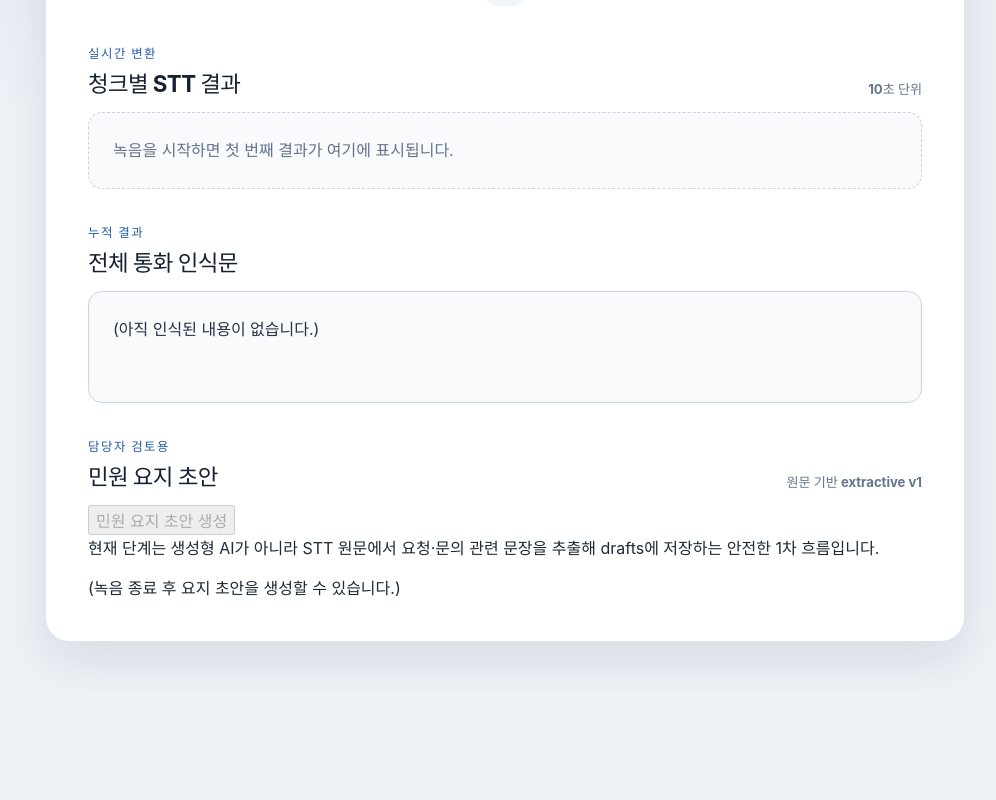
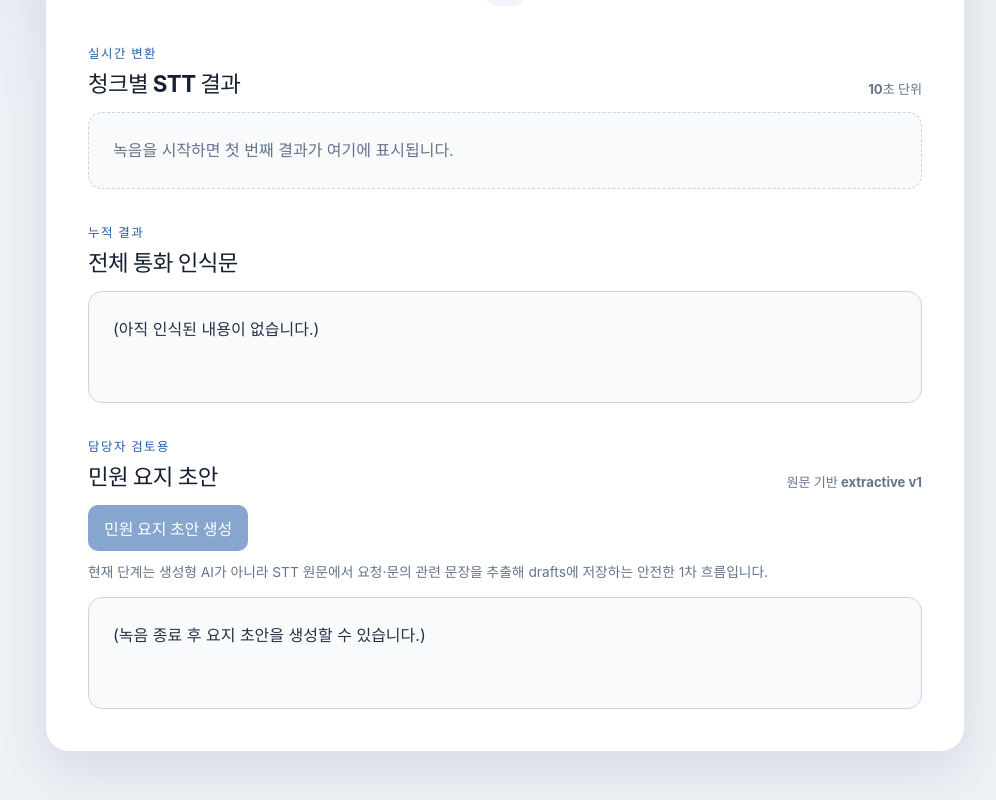
Before and after one commit to nurioni4188/comwel-ai-stt-poc, a React (Vite) app: page / in a window 1280 px wide. Shown: the part 376-1176 px from the top of the page, without its empty margins (135-1131 px from the left). Before the commit the page ends 1066 px from the top, so only its background shows below. Built offline with nearby package versions, Linux system fonts and the light colour scheme.

Commit message:
style: add complaint summary draft states

```diff
--- a/src/index.css
+++ b/src/index.css
@@ -215,7 +215,8 @@ h2 {
 }
 
 .empty-result,
-.cumulative-result {
+.cumulative-result,
+.summary-result {
   padding: 24px;
   color: #64748b;
   background: var(--surface-subtle);
@@ -224,11 +225,45 @@ h2 {
   line-height: 1.7;
 }
 
-.cumulative-result {
+.cumulative-result,
+.summary-result {
   min-height: 112px;
   color: #263247;
   border-style: solid;
   white-space: pre-wrap;
+}
+
+.summary-actions {
+  display: grid;
+  gap: 10px;
+  margin-bottom: 14px;
+}
+
+.summary-button {
+  width: fit-content;
+  padding: 11px 16px;
+  color: #fff;
+  background: var(--primary);
+  border: 0;
+  border-radius: 10px;
+  cursor: pointer;
+  font-weight: 800;
+}
+
+.summary-button:hover:not(:disabled) {
+  background: var(--primary-dark);
+}
+
+.summary-button:disabled {
+  cursor: not-allowed;
+  opacity: 0.55;
+}
+
+.summary-note {
+  margin: 0;
+  color: var(--muted);
+  font-size: 0.86rem;
+  line-height: 1.6;
 }
 
 .chunk-list {
@@ -323,7 +358,8 @@ h2 {
     border-radius: 18px;
   }
 
-  .record-button {
+  .record-button,
+  .summary-button {
     width: 100%;
     min-width: 0;
   }
```
